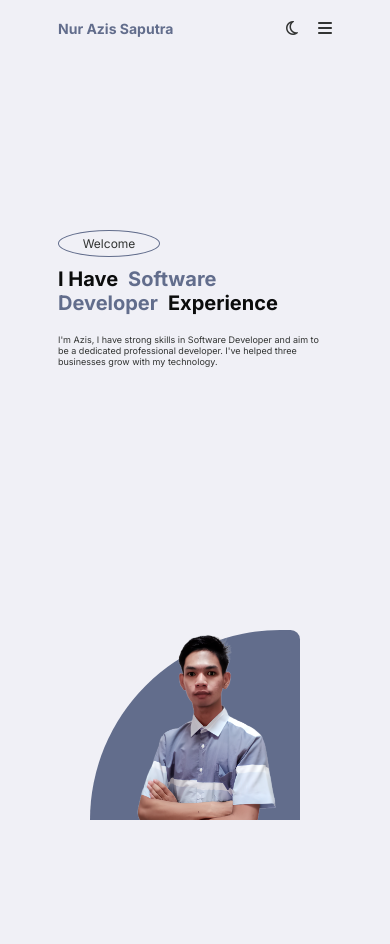
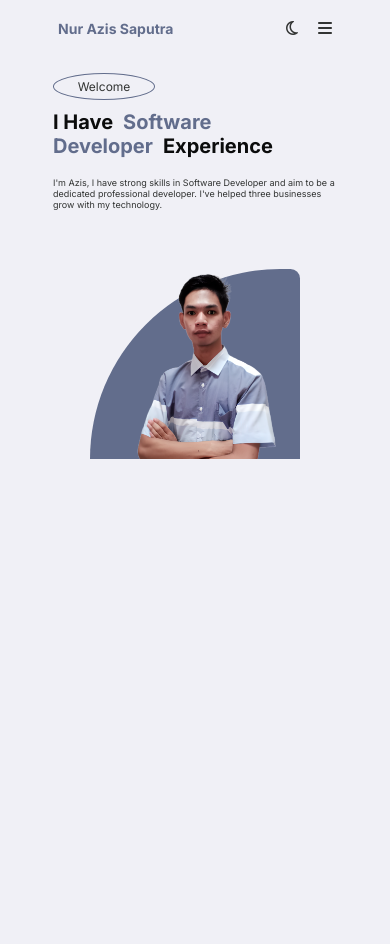
Before and after one commit to nuazsa/nuazsa.github.io, a PHP site: page / in a window 390 px wide. After the commit the page ends 459 px from the top, so only its background shows below. Run offline with PHP 8.4, Linux system fonts and the light colour scheme.

Commit message:
update width & height for responsive

```diff
--- a/css/style.css
+++ b/css/style.css
@@ -33,7 +33,6 @@
 
 /* NAVBAR */
 #navbar {
-    height: 10vh;
     /* background-color: hotpink; */
 }
 
@@ -283,6 +282,7 @@
         font-size: 14px;
     }
     #about {
+        height: auto;
         display: flex;
         flex-direction: column;
         align-items: center;
@@ -292,7 +292,7 @@
         justify-content: center;
     }
     #about .col {
-        margin:  0;
+        padding: 20px 0;
     }
 
     #about .col:nth-child(1),
```
